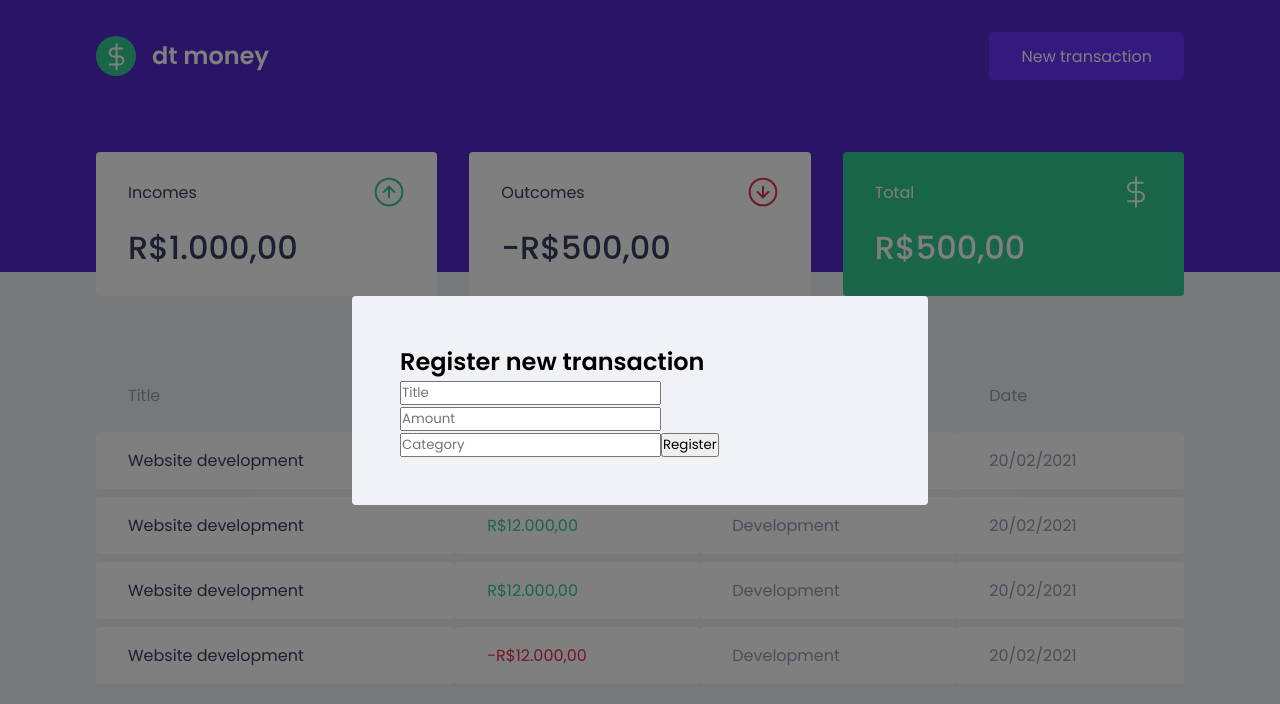
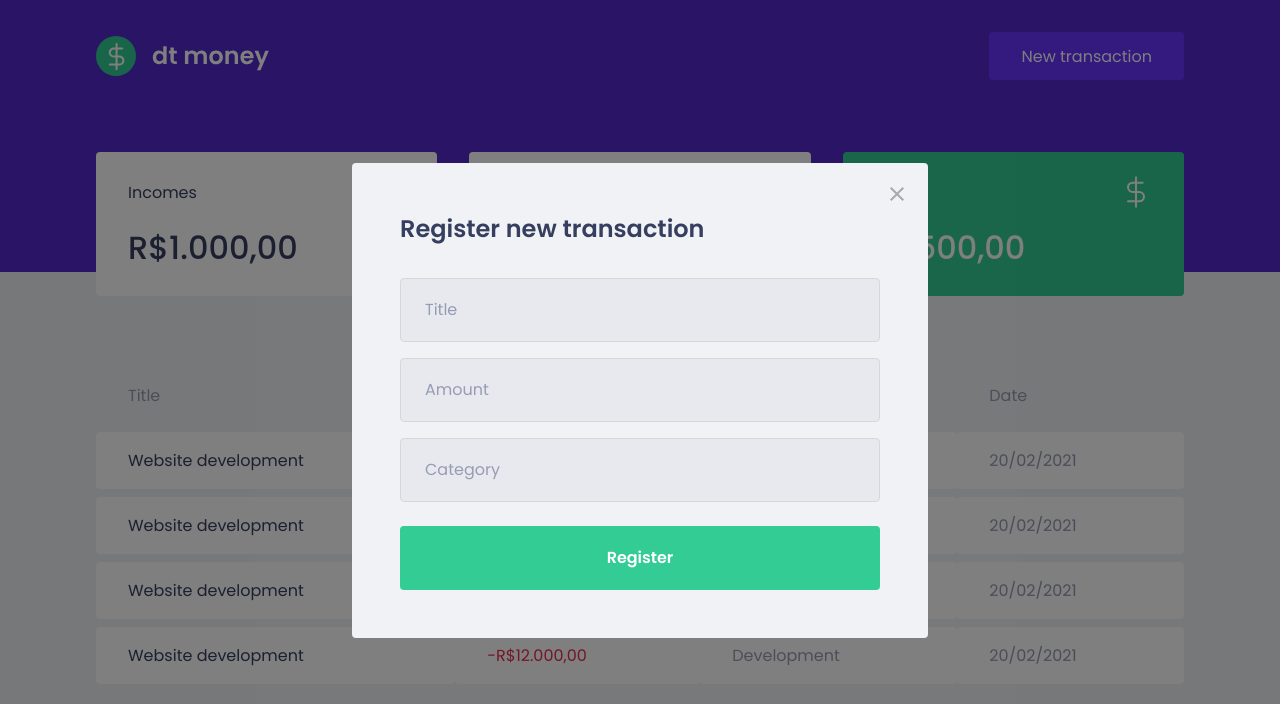
Before and after one commit to joaopcm/dt-money, a React (Create React App) app: page / in a window 1280 px wide. Both pictures are taken after a click on the button "New transaction". Shown: the top 704 px of the page. Built offline with nearby package versions, Linux system fonts and the light colour scheme; no server answers; what miragejs would draw is missing.

Commit message:
feat: add input style

```diff
--- a/src/components/NewTransactionModal/index.tsx
+++ b/src/components/NewTransactionModal/index.tsx
@@ -1,4 +1,5 @@
 import Modal from "react-modal";
+import closeImg from "../../assets/close.svg";
 import { Container } from "./styles";
 
 interface NewTransactionModalProps {
@@ -17,6 +18,10 @@ export function NewTransactionModal({
       overlayClassName="react-modal-overlay"
       className="react-modal-content"
     >
+      <button type="button" className="react-modal-close">
+        <img src={closeImg} alt="Close modal" onClick={onRequestClose} />
+      </button>
+
       <Container>
         <h2>Register new transaction</h2>
 
--- a/src/components/NewTransactionModal/styles.ts
+++ b/src/components/NewTransactionModal/styles.ts
@@ -1,3 +1,46 @@
 import styled from "styled-components";
 
-export const Container = styled.form``;
+export const Container = styled.form`
+  h2 {
+    color: var(--text-title);
+    font-size: 1.5rem;
+    margin-bottom: 2rem;
+  }
+
+  input {
+    width: 100%;
+    padding: 0 1.5rem;
+    height: 4rem;
+    border-radius: 0.25rem;
+    background: var(--input-background);
+    border: 1px solid var(--input-border-color);
+    font-weight: 400;
+    font-size: 1rem;
+
+    &::placeholder {
+      color: var(--text-body);
+    }
+
+    & + input {
+      margin-top: 1rem;
+    }
+  }
+
+  button[type="submit"] {
+    width: 100%;
+    padding: 0 1.5rem;
+    height: 4rem;
+    background: var(--green);
+    color: var(--shape);
+    border-radius: 0.25rem;
+    border: 0;
+    font-size: 1rem;
+    margin-top: 1.5rem;
+    transition: filter 0.2s;
+    font-weight: 600;
+
+    &:hover {
+      filter: brightness(0.9);
+    }
+  }
+`;
--- a/src/styles/global.ts
+++ b/src/styles/global.ts
@@ -3,6 +3,8 @@ import { createGlobalStyle } from "styled-components";
 export const GlobalStyle = createGlobalStyle`
   :root {
     --background: #f0f2f5;
+    --input-background: #e7e9ee;
+    --input-border-color: #d7d7d7;
     --red: #e52e4d;
     --blue: #5429cc;
     --blue-light: #6933ff;
@@ -71,4 +73,17 @@ export const GlobalStyle = createGlobalStyle`
     position: relative;
     border-radius: 0.25rem;
   }
+
+  .react-modal-close {
+    position: absolute;
+    right: 1.5rem;
+    top: 1.5rem;
+    border: 0;
+    background: transparent;
+    transition: filter .2s;
+
+    &:hover {
+      filter: brightness(0.8);
+    }
+  }
 `;
```
